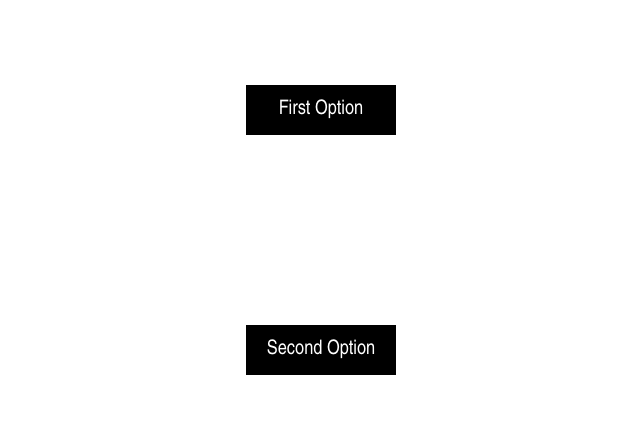
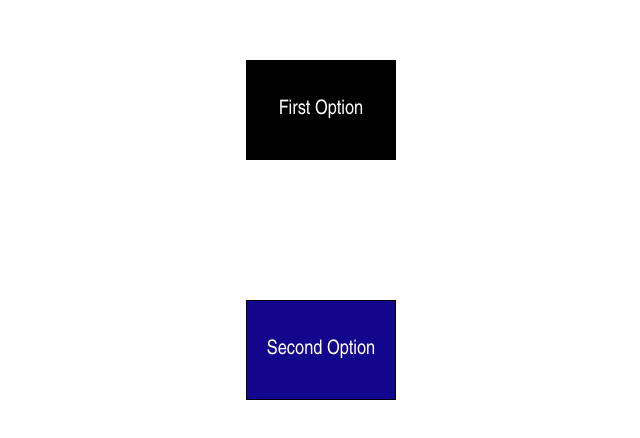
Before and after one commit to Hacking-NASSA-with-HTML/The-functioning-of-JS-buttons, a plain HTML site: page index.html in a window 1280 px wide. Shown: the part 130-568 px from the top of the page, without its empty margins (319-959 px from the left). Drawn offline with Linux system fonts and the light colour scheme.

Commit message:
feat: add dark-blue color to second button

```diff
--- a/style.css
+++ b/style.css
@@ -12,7 +12,7 @@ html, body {
 
 .first-button {
   width: 150px;
-  height: 50px;
+  height: 100px;
   border: 1px solid black;
   position: absolute;
   transform: translate(-50%, -50%);
@@ -29,7 +29,7 @@ html, body {
 
 .second-button {
   width: 150px;
-  height: 50px;
+  height: 100px;
   border: 1px solid black;
   position: absolute;
   transform: translate(-50%, -50%);
@@ -53,13 +53,13 @@ button:hover {
 /****************** The Second Option *********/
 
 .style_button {
-  background-color: #000000;
+  background-color: #11068c;
   color: white;
 }
 
 .over_write_button_style {
   background-color: #ffffff;
-  color: #000000;
+  color: #11068c;
 }
 
 code{
```
